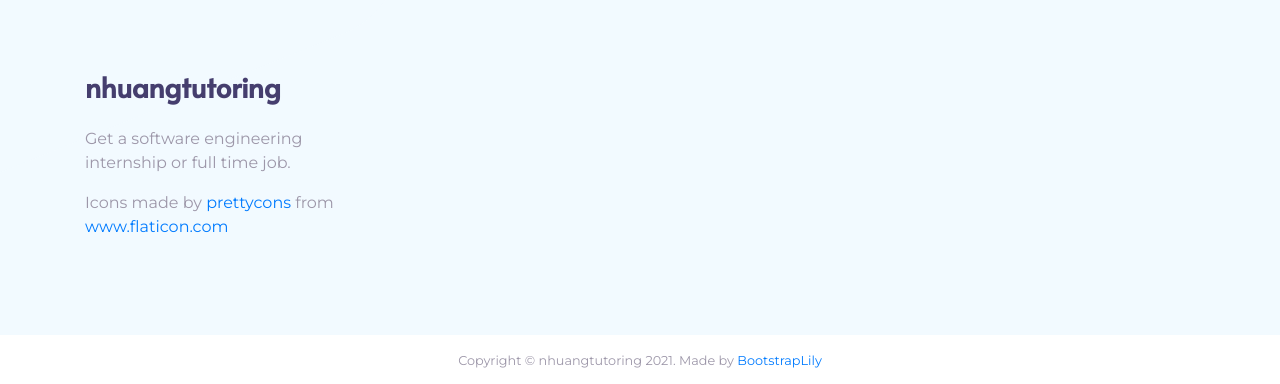
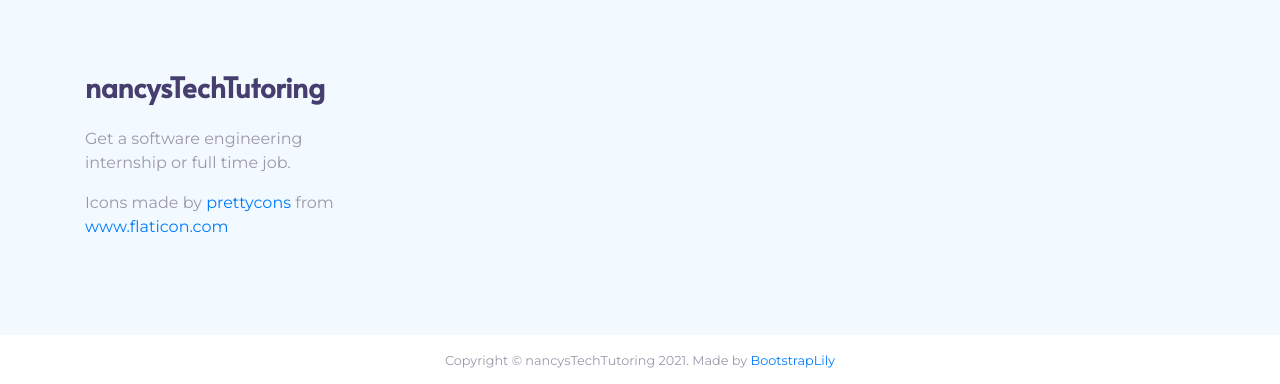
Before and after one commit to nhuang321/nancysTechTutoring, a plain HTML site: page index.html in a window 1280 px wide. Shown: the part 2922-3306 px from the top of the page. Drawn offline with nearby package versions, Linux system fonts and the light colour scheme.

Commit message:
Update index.html

```diff
--- a/index.html
+++ b/index.html
@@ -26,7 +26,7 @@
             <li class="nav-item"> <a class="nav-link" href="#whyUs">Why us</a> </li>
             <li class="nav-item"> <a class="nav-link" href="#ourProcess">Our Process</a> </li>
             <li class="nav-item"> <a class="nav-link" href="#about">About</a> </li>
-            <li class="nav-item"> <a class="nav-link" href="mailto:nhuangtutoring@gmail.com">Contact Us</a> </li>
+            <li class="nav-item"> <a class="nav-link" href="mailto:nancysTechTutoring@gmail.com">Contact Us</a> </li>
           </ul>
       </div>
     </nav>
@@ -40,7 +40,7 @@
             <div class="subheader">
               <p class="lead mb-5">Get a software engineering internship or full time job.</p>
             </div>
-            <a href="mailto:nhuangtutoring@gmail.com" class="btn btn-success">Contact Us&rarr; </a> </div>
+            <a href="mailto:nancysTechTutoring@gmail.com" class="btn btn-success">Contact Us&rarr; </a> </div>
         </div>
       </div>
     </div>
@@ -138,7 +138,7 @@
   <div class="container py-5">
     <div class="row pt-5">
       <div class="col-md-6 col-lg-3 mb-5">
-        <h3 class="font-weight-bold mb-4">nhuangtutoring</h3>
+        <h3 class="font-weight-bold mb-4">nancysTechTutoring</h3>
         <p class="semi-bold"> Get a software engineering internship or full time job. </p>
         <div>Icons made by <a href="https://www.flaticon.com/authors/prettycons" title="prettycons">prettycons</a> from <a href="https://www.flaticon.com/" title="Flaticon">www.flaticon.com</a></div>
       </div>
@@ -148,7 +148,7 @@
   </div>
   <div class="py-3 bg-white">
     <div class="container">
-      <p class="m-0 text-center small medium-500">Copyright &copy; nhuangtutoring 2021. Made by <a href="http://bootstraplily.com">BootstrapLily</a></p>
+      <p class="m-0 text-center small medium-500">Copyright &copy; nancysTechTutoring 2021. Made by <a href="http://bootstraplily.com">BootstrapLily</a></p>
     </div>
   </div>
 </div>
```
